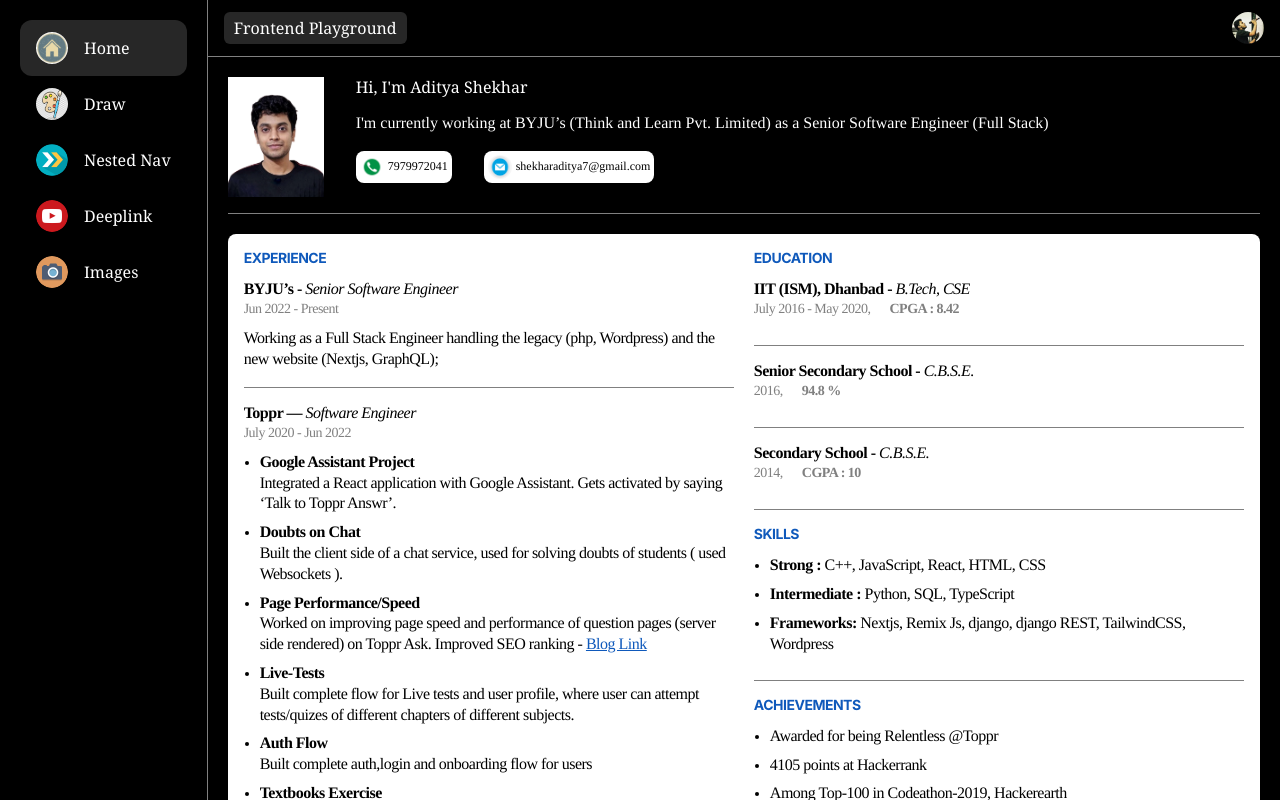
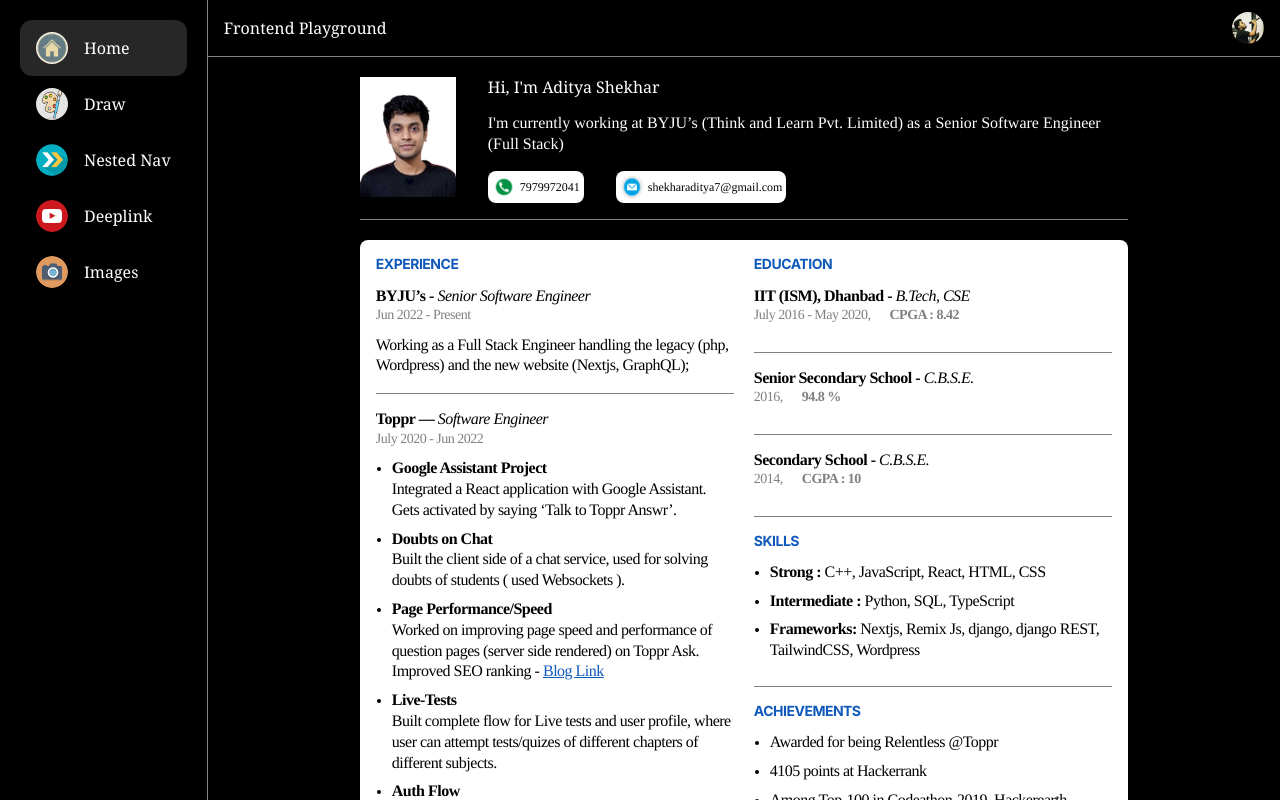
Before and after one commit to shekharaditya7/my-app, a React (Create React App) app: page / in a window 1280 px wide. Shown: the top 800 px of the page. Built offline with nearby package versions, Linux system fonts and the light colour scheme.

Commit message:
UI changes

```diff
--- a/src/components/App/Header.js
+++ b/src/components/App/Header.js
@@ -1,4 +1,4 @@
-import { BrowserRouter, useLocation } from "react-router-dom";
+import { useLocation } from "react-router-dom";
 import NAV_ITEMS from "./sidebar.constants";
 import styles from "./Header.module.scss";
 
--- a/src/components/App/Header.module.scss
+++ b/src/components/App/Header.module.scss
@@ -21,9 +21,9 @@
 
   .label {
     display: none;
-    padding: 6px 10px;
-    border-radius: 6px;
-    background-color: rgba($color: gray, $alpha: 0.3);
+    // padding: 6px 10px;
+    // border-radius: 6px;
+    // background-color: rgba($color: gray, $alpha: 0.3);
   }
 }
 
--- a/src/components/App/Sidebar.module.scss
+++ b/src/components/App/Sidebar.module.scss
@@ -76,8 +76,9 @@
 
 @include if-device(desktop-tablet) {
   .sidebarWrapper {
-    position: relative;
+    position: sticky;
     left: 0;
+    height: 100vh;
   }
   .menuIcon {
     display: none;
--- a/src/components/Drawer/index.js
+++ b/src/components/Drawer/index.js
@@ -59,7 +59,7 @@ function Drawer() {
         curX -= 16;
         curY -= 72;
       } else {
-        curX -= 172;
+        curX -= 220;
         curY -= 72;
       }
 
--- a/src/components/Drawer/index.module.scss
+++ b/src/components/Drawer/index.module.scss
@@ -33,7 +33,7 @@
 
 @include if-device(desktop-tablet) {
   .wrapper {
-    width: calc(100vw - 200px);
+    width: calc(100vw - 248px);
     height: calc(100vh - 200px);
   }
 }
--- a/src/components/Home/Intro.js
+++ b/src/components/Home/Intro.js
@@ -31,7 +31,9 @@ export default function Intro() {
                 alt="email"
                 className={styles.phoneImg}
               ></img>
-              <span>shekharaditya7@gmail.com</span>
+              <a href="mailto:shekharaditya7@gmail.com">
+                shekharaditya7@gmail.com
+              </a>
             </div>
           </div>
         </div>
--- a/src/components/Home/Intro.module.scss
+++ b/src/components/Home/Intro.module.scss
@@ -1,4 +1,9 @@
 @import "./../../styles/index.scss";
+
+.wrapper {
+  max-width: 768px;
+  margin: 0 auto;
+}
 
 .header {
   font-size: 0.875rem;
--- a/src/components/Home/index.js
+++ b/src/components/Home/index.js
@@ -1,10 +1,11 @@
 import Intro from "./Intro";
 import Resume from "./Resume";
+import styles from "./Intro.module.scss";
 export default function Home() {
   return (
-    <>
+    <div className={styles.wrapper}>
       <Intro />
       <Resume />
-    </>
+    </div>
   );
 }
--- a/src/components/NestedNav/NestedNavItem.js
+++ b/src/components/NestedNav/NestedNavItem.js
@@ -1,6 +1,4 @@
 import { useState } from "react";
-import { Link } from "react-router-dom";
-
 import styles from "./NestedNavItem.module.scss";
 
 export const defaultNavObject = {
```
